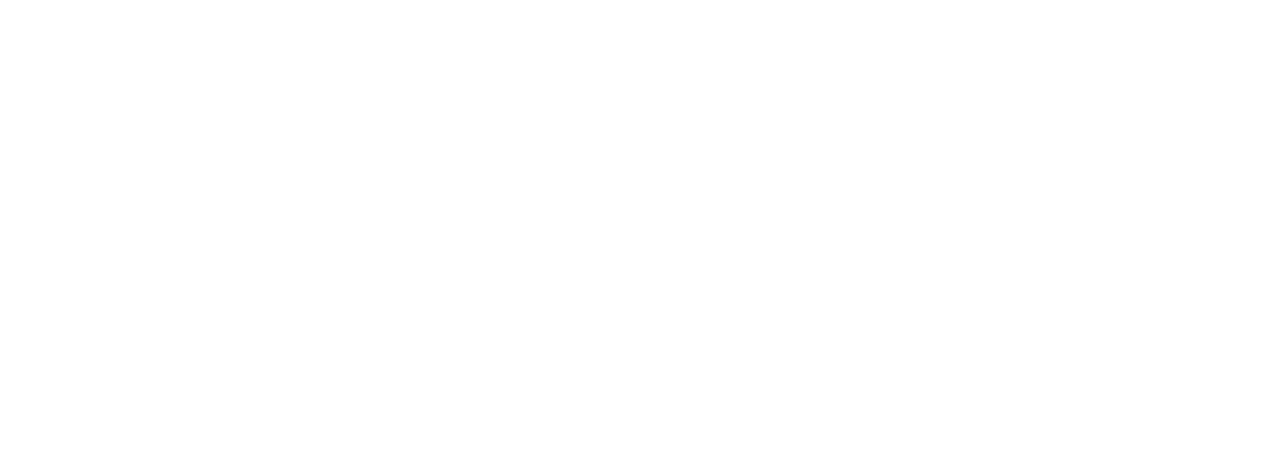
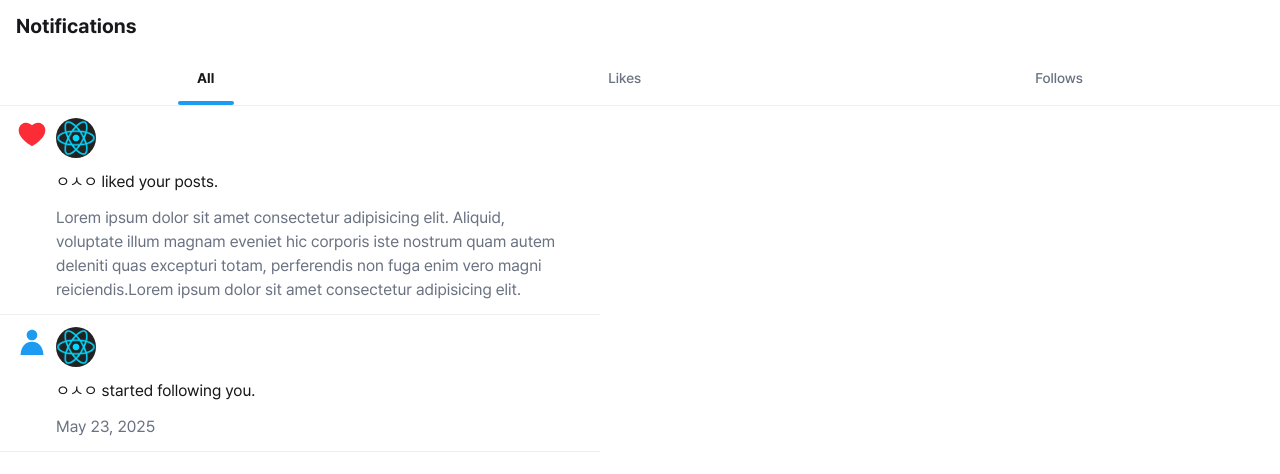
Before and after one commit to GangHyun95/x-clone, a React (Vite) app in the folder frontend/: page /notifications in a window 1280 px wide. Shown: the top 474 px of the page. Built offline with nearby package versions, Linux system fonts and the light colour scheme; no server answers.

Commit message:
NotificationsPage UI 구현

```diff
--- /dev/null
+++ b/frontend/src/components/Avatar.tsx
@@ -0,0 +1,19 @@
+type Props = {
+    src: string;
+    alt?: string;
+    className?: string;
+    overlay?: boolean;
+}
+export default function Avatar({ src, alt='avatar', className, overlay=true }: Props) {
+    return (
+        <div className={`relative w-10 h-10 overflow-hidden rounded-full ${overlay && 'group'} ${className}`}>
+            <div className='pb-[100%]' />
+            <img
+                src={src}
+                alt={alt}
+                className='absolute inset-0 object-cover'
+            />
+            {overlay && <div className='absolute inset-0 bg-black/20 opacity-0 group-hover:opacity-100 transition-opacity duration-300 cursor-pointer' />}
+        </div>
+    );
+}
--- a/frontend/src/components/RightPanel.tsx
+++ b/frontend/src/components/RightPanel.tsx
@@ -1,3 +1,5 @@
+import Avatar from '@/components/Avatar'
+
 export default function RightPanel() {
     return (
         <div className='flex flex-col'>
@@ -9,11 +11,7 @@
                             {[1, 2, 3, 4].map((_, i) => (
                                 <li key={i} className='px-4 py-3 leading-5'>
                                     <div className='flex'>
-                                        <div className='relative flex w-10 h-10 overflow-hidden rounded-full group mr-2'>
-                                            <div className='pb-[100%]' />
-                                            <img src='/temp.png' alt='avatar' className='absolute inset-0 object-cover' />
-                                            <div className='absolute inset-0 bg-black/20 opacity-0 group-hover:opacity-100 transition-opacity cursor-pointer' />
-                                        </div>
+                                        <Avatar src='/temp.png' className='mr-2' />
                                         <div className='flex grow items-center justify-between'>
                                             <div className='flex flex-col w-full'>
                                                 <h2 className='font-bold'>테스트계정</h2>
--- a/frontend/src/components/Sidebar.tsx
+++ b/frontend/src/components/Sidebar.tsx
@@ -1,5 +1,6 @@
 import { Link, NavLink } from 'react-router-dom';
 
+import Avatar from '@/components/Avatar';
 import { BellSvg, BookmarkSvg, HomeSvg, MoreSvg, PostSvg, SettingsSvg, UserSvg, XSvg } from '@/components/svgs';
 
 const navItems = [
@@ -60,10 +61,7 @@
 
                         <section className='flex flex-col items-stretch my-3 xl:items-start'>
                             <button className='btn btn-ghost btn-circle w-max p-3 h-auto border-none xl:w-full'>
-                                <div className='relative w-10 rounded-full overflow-hidden'>
-                                    <div className='pb-[100%]' />
-                                    <img src='/temp.png' alt='avatar' className='absolute inset-0 object-cover' />
-                                </div>
+                                <Avatar src='temp.png' overlay={false}/>
                                 <div className='mx-3 shrink-1 flex-col hidden xl:flex'>
                                     <span className='text-start font-semibold shrink-1'>ㅇㅅㅇ</span>
                                     <span className='text-gray-500 font-normal shrink-1'>@hgh6128</span>
--- /dev/null
+++ b/frontend/src/components/layout/StickyHeader.tsx
@@ -0,0 +1,7 @@
+export default function StickyHeader({ children }: { children: React.ReactNode }) {
+    return (
+        <div className='sticky top-0 z-10 border-b border-base-300 bg-white/85 backdrop-blur-md'>
+            {children}
+        </div>
+    );
+}
--- a/frontend/src/components/svgs/Heart.tsx
+++ b/frontend/src/components/svgs/Heart.tsx
@@ -1,12 +1,12 @@
-export default function Heart(props: React.SVGProps<SVGSVGElement>) {
+type Props = React.SVGProps<SVGSVGElement> & { filled?: boolean };
+export default function Heart({ filled=false, ...props }: Props) {
+    const d = filled
+        ? 'M20.884 13.19c-1.351 2.48-4.001 5.12-8.379 7.67l-.503.3-.504-.3c-4.379-2.55-7.029-5.19-8.382-7.67-1.36-2.5-1.41-4.86-.514-6.67.887-1.79 2.647-2.91 4.601-3.01 1.651-.09 3.368.56 4.798 2.01 1.429-1.45 3.146-2.1 4.796-2.01 1.954.1 3.714 1.22 4.601 3.01.896 1.81.846 4.17-.514 6.67z'
+        : 'M16.697 5.5c-1.222-.06-2.679.51-3.89 2.16l-.805 1.09-.806-1.09C9.984 6.01 8.526 5.44 7.304 5.5c-1.243.07-2.349.78-2.91 1.91-.552 1.12-.633 2.78.479 4.82 1.074 1.97 3.257 4.27 7.129 6.61 3.87-2.34 6.052-4.64 7.126-6.61 1.111-2.04 1.03-3.7.477-4.82-.561-1.13-1.666-1.84-2.908-1.91zm4.187 7.69c-1.351 2.48-4.001 5.12-8.379 7.67l-.503.3-.504-.3c-4.379-2.55-7.029-5.19-8.382-7.67-1.36-2.5-1.41-4.86-.514-6.67.887-1.79 2.647-2.91 4.601-3.01 1.651-.09 3.368.56 4.798 2.01 1.429-1.45 3.146-2.1 4.796-2.01 1.954.1 3.714 1.22 4.601 3.01.896 1.81.846 4.17-.514 6.67z';
     return (
-        <svg
-            viewBox='0 0 24 24'
-            aria-hidden='true'
-            {...props}
-        >
+        <svg viewBox='0 0 24 24' aria-hidden='true' {...props}>
             <g>
-                <path d='M16.697 5.5c-1.222-.06-2.679.51-3.89 2.16l-.805 1.09-.806-1.09C9.984 6.01 8.526 5.44 7.304 5.5c-1.243.07-2.349.78-2.91 1.91-.552 1.12-.633 2.78.479 4.82 1.074 1.97 3.257 4.27 7.129 6.61 3.87-2.34 6.052-4.64 7.126-6.61 1.111-2.04 1.03-3.7.477-4.82-.561-1.13-1.666-1.84-2.908-1.91zm4.187 7.69c-1.351 2.48-4.001 5.12-8.379 7.67l-.503.3-.504-.3c-4.379-2.55-7.029-5.19-8.382-7.67-1.36-2.5-1.41-4.86-.514-6.67.887-1.79 2.647-2.91 4.601-3.01 1.651-.09 3.368.56 4.798 2.01 1.429-1.45 3.146-2.1 4.796-2.01 1.954.1 3.714 1.22 4.601 3.01.896 1.81.846 4.17-.514 6.67z'></path>
+                <path d={d}></path>
             </g>
         </svg>
     );
--- a/frontend/src/pages/NotificationsPage.tsx
+++ b/frontend/src/pages/NotificationsPage.tsx
@@ -1,3 +1,76 @@
+import { Link } from 'react-router-dom';
+
+import Avatar from '@/components/Avatar';
+import StickyHeader from '@/components/layout/StickyHeader';
+import Heart from '@/components/svgs/Heart';
+import User from '@/components/svgs/User';
+
 export default function NotificationsPage() {
-    return <div></div>;
+    return (
+        <div className='flex flex-col h-full'>
+            <StickyHeader>
+                <div className='flex px-4'>
+                    <h2 className='py-3 grow text-xl font-bold'>Notifications</h2>
+                </div>
+
+                <div className='flex'>
+                    <div className='flex grow flex-col items-center justify-center'>
+                        <Link to='/notifications' className='relative h-auto w-full grow bn btn-ghost rounded-none border-0 px-4 font-bold'>
+                            <span className='py-4'>All</span>
+                            <span className='absolute bottom-0 left-1/2 h-1 w-14 -translate-x-1/2 rounded-full bg-primary' />
+                        </Link>
+                    </div>
+                    <div className='flex grow flex-col items-center justify-center'>
+                        <Link to='/notifications' className='relative h-auto w-full grow bn btn-ghost rounded-none border-0 px-4 font-medium text-gray-500'>
+                            <span className='py-4'>Likes</span>
+                        </Link>
+                    </div>
+                    <div className='flex grow flex-col items-center justify-center'>
+                        <Link to='/notifications' className='relative h-auto w-full grow bn btn-ghost rounded-none border-0 px-4 font-medium text-gray-500'>
+                            <span className='py-4'>Follows</span>
+                        </Link>
+                    </div>
+                </div>
+            </StickyHeader>
+            <div className='w-full max-w-[600px] grow'>
+                <div className='flex flex-col'>
+                    <article className='border-b border-base-300 px-4 py-3 hover:bg-base-300 cursor-pointer'>
+                        <div className='flex'>
+                            <div className='mr-2'>
+                                <Heart filled={true} className='size-8 fill-red-500'/>
+                            </div>
+                            <div className='flex flex-col grow pr-5'>
+                                <Avatar src='/temp.png' className='mb-3' />
+                                <p>ㅇㅅㅇ liked your posts.</p>
+                                <span className='mt-3 text-gray-500'>
+                                    Lorem ipsum dolor sit amet consectetur adipisicing elit. Aliquid, voluptate illum magnam eveniet hic corporis iste nostrum quam autem deleniti quas excepturi totam, perferendis non fuga enim vero magni reiciendis.Lorem ipsum dolor sit amet consectetur adipisicing elit.
+                                </span>
+                            </div>
+                        </div>
+                    </article>
+
+                    <article className='border-b border-base-300 px-4 py-3 hover:bg-base-300 cursor-pointer'>
+                        <div className='flex'>
+                            <div className='mr-2'>
+                                <User filled={true} className='size-8 fill-primary'/>
+                            </div>
+                            <div className='flex flex-col grow pr-5'>
+                                <Avatar src='/temp.png' className='mb-3' />
+                                <p>ㅇㅅㅇ started following you.</p>
+                                <span className='mt-3 text-gray-500'>
+                                    May 23, 2025
+                                </span>
+                            </div>
+                        </div>
+                    </article>
+                </div>
+            </div>
+            {/* <div className='max-w-[400px] mx-auto my-8 px-8'>
+                <div className='flex flex-col'>
+                    <h2 className='font-pyeojin text-4xl font-extrabold mb-2'>Nothing to see here — yet</h2>
+                    <p className='text-gray-500 mb-7'>From likes to reposts and a whole lot more, this is where all the action happens.</p>
+                </div>
+            </div> */}
+        </div>
+    );
 }
--- a/frontend/src/pages/home/HomePage.tsx
+++ b/frontend/src/pages/home/HomePage.tsx
@@ -2,7 +2,9 @@
 
 import { Link } from 'react-router-dom';
 
+import Avatar from '@/components/Avatar';
 import SingleLineEditor from '@/components/editor/SingleLineEditor';
+import StickyHeader from '@/components/layout/StickyHeader';
 import { BookmarkSvg, CommentSvg, EmojiSvg, HeartSvg, MediaSvg, ShareSvg } from '@/components/svgs';
 
 export default function HomePage() {
@@ -15,28 +17,25 @@
     ];
 
     return (
-        <div className='flex flex-col'>
-            <div className='sticky top-0 z-10 border-b border-base-300 bg-white/85 backdrop-blur-md'>
-                <div className='flex h-full'>
-                    <div className='flex h-full grow flex-col items-center justify-center'>
+        <div className='flex flex-col h-full'>
+            <StickyHeader>
+                <div className='flex'>
+                    <div className='flex grow flex-col items-center justify-center'>
                         <Link to='/' className='relative h-auto w-full grow bn btn-ghost rounded-none border-0 px-4 font-bold'>
                             <span className='py-4'>For you</span>
                             <span className='absolute bottom-0 left-1/2 h-1 w-14 -translate-x-1/2 rounded-full bg-primary' />
                         </Link>
                     </div>
-                    <div className='flex h-full grow flex-col items-center justify-center'>
+                    <div className='flex grow flex-col items-center justify-center'>
                         <Link to='/' className='relative h-auto w-full grow bn btn-ghost rounded-none border-0 px-4 font-medium text-gray-500'>
                             <span className='py-4'>Following</span>
                         </Link>
                     </div>
                 </div>
-            </div>
+            </StickyHeader>
             <div className='flex px-4 border-b border-base-300'>
                 <div className='mr-2 pt-3'>
-                    <div className='relative w-10 overflow-hidden rounded-full'>
-                        <div className='pb-[100%]' />
-                        <img src='/temp.png' alt='avatar' className='absolute inset-0 object-cover' />
-                    </div>
+                    <Avatar src='/temp.png'/>
                 </div>
                 <div className='flex grow flex-col pt-1'>
                     <SingleLineEditor
@@ -62,15 +61,11 @@
                     </div>
                 </div>
             </div>
-            <div className='w-full max-w-[600px]'>
-                <article className='flex flex-col px-4 border-b border-base-300'>
-                    <div className='pt-3' />
+            <div className='w-full max-w-[600px] grow'>
+                <article className='flex flex-col px-4 py-3 border-b border-base-300'>
                     <div className='flex'>
                         <div className='mr-2'>
-                            <div className='relative w-10 overflow-hidden rounded-full'>
-                                <div className='pb-[100%]' />
-                                <img src='/temp.png' alt='avatar' className='absolute inset-0 object-cover' />
-                            </div>
+                            <Avatar src='/temp.png'/>
                         </div>
                         <div className='flex grow flex-col'>
                             <ul className='flex items-center'>
@@ -108,7 +103,6 @@
                             </div>
                         </div>
                     </div>
-                    <div className='pb-3' />
                 </article>
             </div>
         </div>
```
